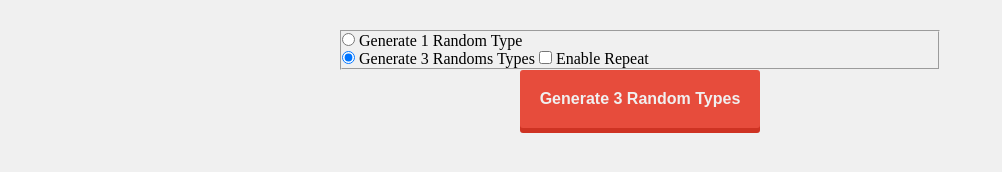
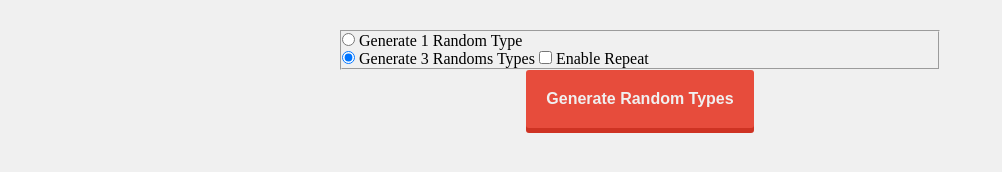
Before and after one commit to Frankusky/pokepvp, a website: page public/index.html in a window 1280 px wide. Shown: the part 554-726 px from the top of the page, without its empty margins (0-1002 px from the left). Drawn offline with nearby package versions, Linux system fonts and the light colour scheme; no server answers.

Commit message:
Changed button text

```diff
--- a/public/index.html
+++ b/public/index.html
@@ -55,7 +55,7 @@
                 </p>
             </fieldset>
         </form>
-        <button class="randomChooseBtn">Generate 3 Random Types</button>
+        <button class="randomChooseBtn">Generate Random Types</button>
     </div>
     <script src="/socket.io/socket.io.js"></script>
 
```
